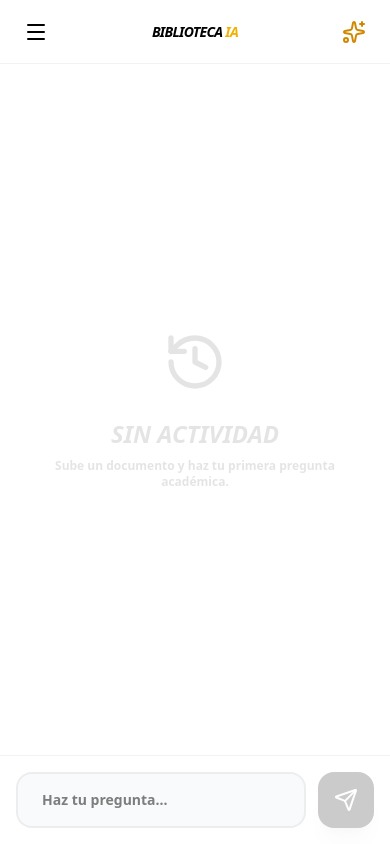
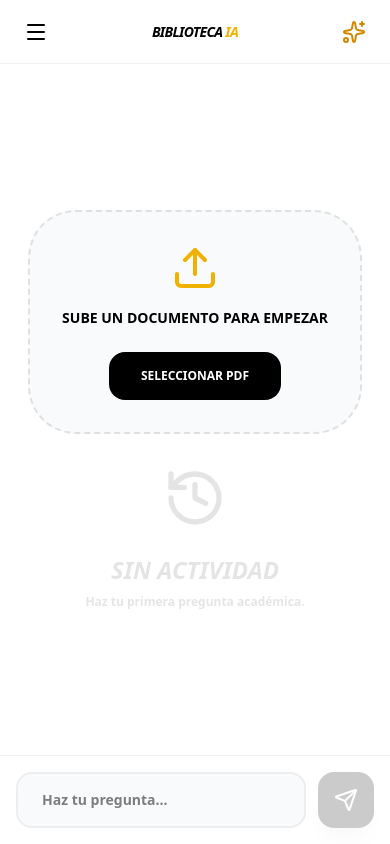
Before and after one commit to Tranquilino1/aauca-tools-community, a Next.js app in the folder frontend/: page /chat in a window 390 px wide. Built offline with nearby package versions, Linux system fonts and the light colour scheme.

Commit message:
Optimización Final: Motor Gemini 3 Pro (Flash), Mejoras de Accesibilidad Móvil y Limpieza de Cache en Base de Datos

```diff
--- a/frontend/src/app/chat/page.tsx
+++ b/frontend/src/app/chat/page.tsx
@@ -204,7 +204,7 @@ export default function ChatPage() {
             </div>
             <div>
               <h1 className="text-lg font-black uppercase tracking-tighter italic">Biblioteca <span className="text-yellow-600">Inteligente</span></h1>
-              <p className="text-[10px] font-black text-gray-400 tracking-widest uppercase">Motor Gemini 1.5 Flash</p>
+              <p className="text-[10px] font-black text-gray-400 tracking-widest uppercase">Motor Gemini 3 Pro</p>
             </div>
           </div>
           <button
@@ -220,10 +220,28 @@ export default function ChatPage() {
         {/* Mensajes */}
         <div className="flex-1 overflow-y-auto p-4 md:p-12 space-y-6 md:space-y-8 no-scrollbar bg-white">
           {messages.length === 0 && (
-            <div className="h-full flex flex-col items-center justify-center text-center opacity-10">
-              <History className="w-16 h-16 md:w-24 md:h-24 mb-6" />
-              <h2 className="text-2xl md:text-3xl font-black uppercase italic">Sin actividad</h2>
-              <p className="max-w-xs text-xs font-bold mt-2">Sube un documento y haz tu primera pregunta académica.</p>
+            <div className="h-full flex flex-col items-center justify-center text-center">
+              {!currentFile && (
+                <motion.div
+                  initial={{ scale: 0.9, opacity: 0 }}
+                  animate={{ scale: 1, opacity: 1 }}
+                  className="mb-8 p-8 rounded-[3rem] bg-gray-50 border-2 border-dashed border-black/10 md:hidden"
+                >
+                  <Upload className="w-12 h-12 text-yellow-500 mx-auto mb-4" />
+                  <p className="text-sm font-black uppercase mb-6">Sube un documento para empezar</p>
+                  <button
+                    onClick={() => document.getElementById('chat-pdf-upload')?.click()}
+                    className="px-8 py-4 rounded-2xl bg-black text-white font-black text-xs uppercase"
+                  >
+                    Seleccionar PDF
+                  </button>
+                </motion.div>
+              )}
+              <div className="opacity-10">
+                <History className="w-16 h-16 md:w-24 md:h-24 mb-6 mx-auto" />
+                <h2 className="text-2xl md:text-3xl font-black uppercase italic">Sin actividad</h2>
+                <p className="max-w-xs text-xs font-bold mt-2">Haz tu primera pregunta académica.</p>
+              </div>
             </div>
           )}
 
--- a/frontend/src/app/convert/page.tsx
+++ b/frontend/src/app/convert/page.tsx
@@ -64,24 +64,27 @@ export default function ConvertPage() {
             <span className="text-[10px] font-black uppercase tracking-widest text-blue-600">IA de Oficina v2.0</span>
           </div>
           <h1 className="text-4xl md:text-8xl font-black tracking-tighter mb-4 italic uppercase text-black leading-none">CONVERSOR <br className="md:hidden" /><span className="text-blue-600">TOTAL</span></h1>
-          <p className="text-gray-500 font-bold uppercase tracking-widest text-[10px] md:text-[11px] max-w-xl">Transformación precisa de PDF a Word, Excel y PowerPoint.</p>
+          <p className="text-gray-500 font-bold uppercase tracking-widest text-[10px] md:text-[11px] max-w-xl">Transformación precisa de PDF a Word, Excel y PowerPoint con Gemini 3 Pro.</p>
         </div>
 
         <div className="grid grid-cols-1 lg:grid-cols-2 gap-12">
           {/* Lado Izquierdo: Carga de Archivos */}
           <div className="space-y-8">
             <div
-              className={`border-2 border-dashed rounded-[3rem] p-12 text-center transition-all ${file ? 'border-blue-500 bg-blue-500/5' : 'border-black/10 hover:border-blue-500/50'}`}
+              className={`border-2 border-dashed rounded-[3rem] p-6 md:p-12 text-center transition-all ${file ? 'border-blue-500 bg-blue-500/5' : 'border-black/10 hover:border-blue-500/50'}`}
               onDragOver={(e) => e.preventDefault()}
               onDrop={(e) => { e.preventDefault(); setFile(e.dataTransfer.files[0]); }}
             >
               <input type="file" id="pdf-upload" hidden onChange={(e) => setFile(e.target.files?.[0] || null)} accept=".pdf" />
               <label htmlFor="pdf-upload" className="cursor-pointer block">
-                <div className="w-20 h-20 bg-black/5 rounded-3xl flex items-center justify-center mx-auto mb-6 border border-black/5">
-                  <Upload className={`w-10 h-10 ${file ? 'text-blue-500' : 'text-gray-400'}`} />
+                <div className="w-16 h-16 md:w-20 md:h-20 bg-black/5 rounded-3xl flex items-center justify-center mx-auto mb-6 border border-black/5">
+                  <Upload className={`w-8 h-8 md:w-10 md:h-10 ${file ? 'text-blue-500' : 'text-gray-400'}`} />
                 </div>
-                <h3 className="text-2xl font-black mb-2 italic uppercase text-black">{file ? file.name : "Suelta tu PDF"}</h3>
-                <p className="text-sm text-gray-400 font-bold uppercase tracking-widest text-[10px]">o haz clic para explorar</p>
+                <h3 className="text-xl md:text-2xl font-black mb-2 italic uppercase text-black">{file ? file.name : "Suelta tu PDF"}</h3>
+                <p className="text-[10px] text-gray-400 font-bold uppercase tracking-widest mb-4">o haz clic para explorar</p>
+                <div className="md:hidden inline-block px-8 py-4 bg-blue-600 text-white rounded-2xl font-black text-[10px] uppercase tracking-widest shadow-xl active:scale-95 transition-all">
+                  Seleccionar PDF
+                </div>
               </label>
             </div>
 
--- a/frontend/src/app/page.tsx
+++ b/frontend/src/app/page.tsx
@@ -67,6 +67,13 @@ export default function Home() {
   }, []);
 
   const handleLogout = async () => {
+    try {
+      const backendUrl = process.env.NEXT_PUBLIC_BACKEND_URL || 'http://localhost:8000';
+      await fetch(`${backendUrl}/clear-cache`, { method: 'POST' });
+    } catch (e) {
+      console.error("Error al limpiar cache remota");
+    }
+
     await supabase.auth.signOut();
     // Limpieza agresiva de caché y estado local
     localStorage.clear();
```
Also changed, not shown: 2 other files (tests, documents, lock files or other folders).
